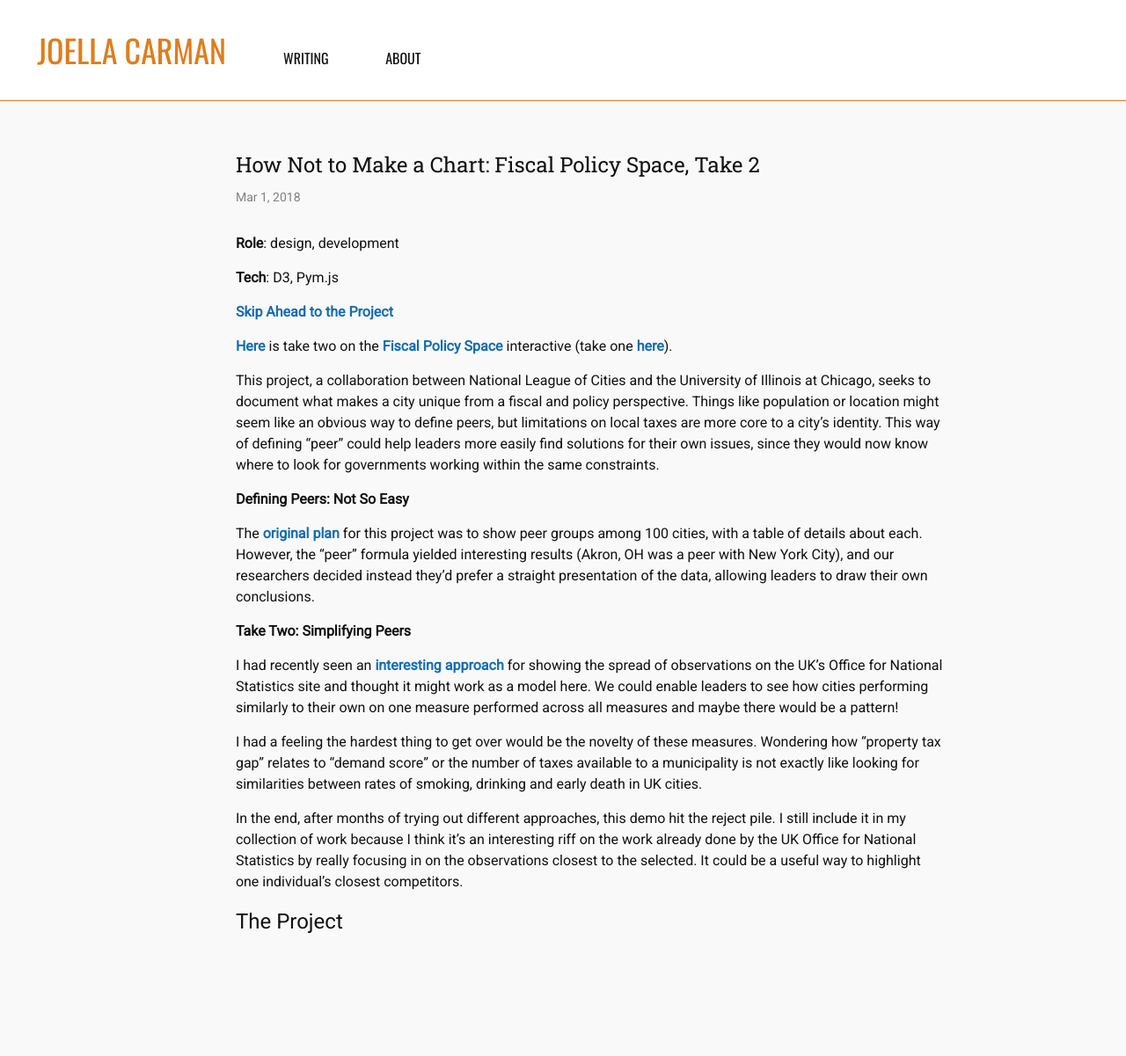
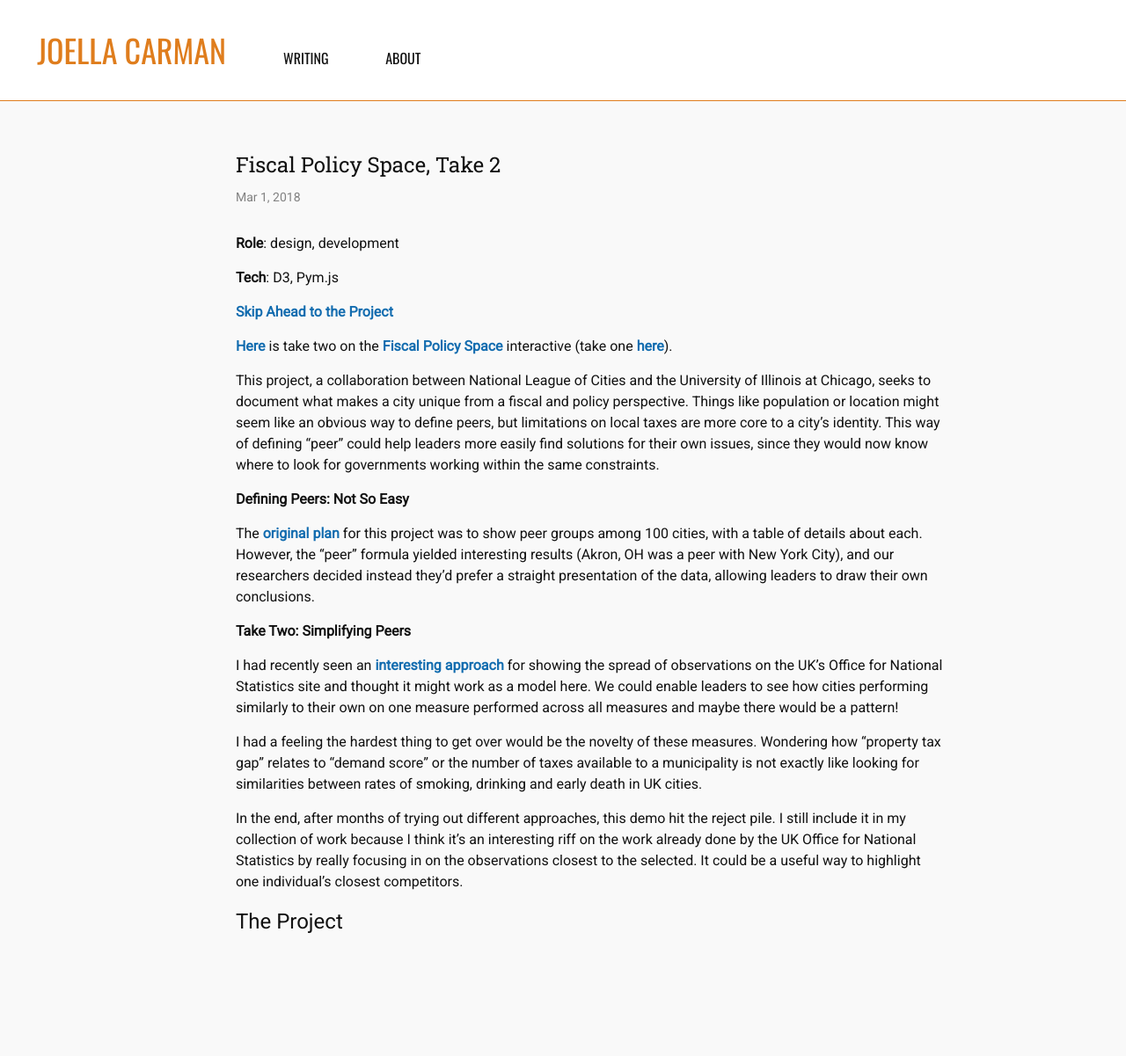
Before and after one commit to joellacarman/joellacarman.github.io, a Jekyll site: the page built from _posts/2018-03-01-novel-chart.md, in a window 1280 px wide. Shown: the whole page at 88% size. Built offline with Jekyll 4.4.1, drawn with Linux system fonts in a browser that asks for light colours.

Commit message:
updated fsp post title

```diff
--- a/_posts/2018-03-01-novel-chart.md
+++ b/_posts/2018-03-01-novel-chart.md
@@ -1,6 +1,6 @@
 ---
 layout: post
-title:  "How Not to Make a Chart: Fiscal Policy Space, Take 2"
+title:  "Fiscal Policy Space, Take 2"
 date:   2018-03-01 12:54:02
 image: /assets/fiscal-dashboard.png
 ---
```
